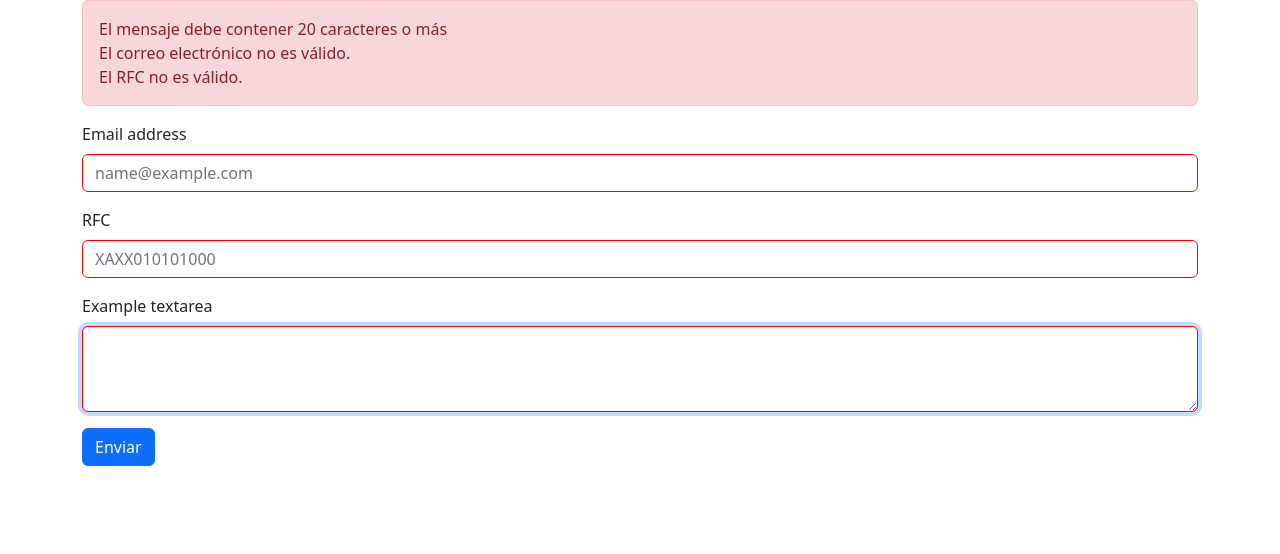
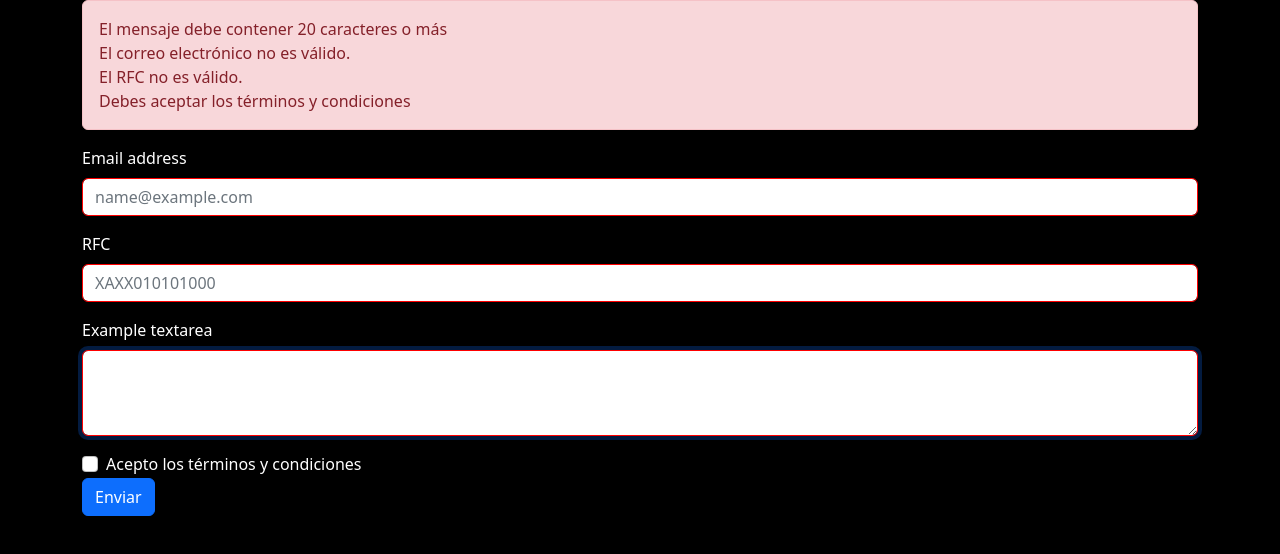
Before and after one commit to DavidESV7/CH21_EjerciciosStrings, a plain HTML site: page Ejercicio4/index.html in a window 1280 px wide. Both pictures are taken after a click on the button "Enviar". Drawn offline with nearby package versions, Linux system fonts and the light colour scheme.

Commit message:
Añadimos un check para las condiciones

```diff
--- a/Ejercicio4/index.html
+++ b/Ejercicio4/index.html
@@ -5,8 +5,14 @@
     <meta name="viewport" content="width=device-width, initial-scale=1">
     <title>Bootstrap demo</title>
     <link href="https://cdn.jsdelivr.net/npm/bootstrap@5.2.3/dist/css/bootstrap.min.css" rel="stylesheet" integrity="sha384-rbsA2VBKQhggwzxH7pPCaAqO46MgnOM80zW1RWuH61DGLwZJEdK2Kadq2F9CUG65" crossorigin="anonymous">
+    <style>
+      .bodyColor{
+        background-color: black;
+        color: white;
+      }
+    </style>
   </head>
-  <body>
+  <body class="bodyColor">
     <main class="container">
         <div class="alert alert-danger" role="alert" id="alertError" style="display: none;"></div>
 
@@ -22,7 +28,15 @@
             <label for="exampleFormControlTextarea1" class="form-label">Example textarea</label>
             <textarea class="form-control" id="exampleFormControlTextarea1" rows="3"></textarea>
           </div>
+          <div class="form-check">
+            <input class="form-check-input" type="checkbox" value="" id="flexCheckDefault">
+            <label class="form-check-label" for="flexCheckDefault">
+              Acepto los términos y condiciones
+            </label>
+          </div>
+
           <button type="button" class="btn btn-primary" id="btnEnviar">Enviar</button>
+
         </main>
         <script src="/Ejercicio4/js/main.js"></script>
     <script src="https://cdn.jsdelivr.net/npm/bootstrap@5.2.3/dist/js/bootstrap.bundle.min.js" integrity="sha384-kenU1KFdBIe4zVF0s0G1M5b4hcpxyD9F7jL+jjXkk+Q2h455rYXK/7HAuoJl+0I4" crossorigin="anonymous"></script>
--- a/Ejercicio4/js/main.js
+++ b/Ejercicio4/js/main.js
@@ -8,6 +8,7 @@
     let exampleFormControlInput1 = document.getElementById("exampleFormControlInput1"); //email
     let exampleFormControlInput2 = document.getElementById("exampleFormControlInput2"); // RFC
     let exampleFormControlTextarea1 = document.getElementById("exampleFormControlTextarea1");
+    let flexCheckDefault = document.getElementById("flexCheckDefault");
     let alertError = document.getElementById("alertError");
     exampleFormControlTextarea1.value = exampleFormControlTextarea1.value.trim();
     alertError.style.display="none";
@@ -52,6 +53,11 @@ if ((idTimeout != undefined) && (idTimeout != null)) {
     clearTimeout(idTimeout);
 }//idTimeout
 
+if (! flexCheckDefault.checked) {
+    alertError.innerHTML += "</br>Debes aceptar los términos y condiciones";
+}//! checked
+
+
 if (validos == 3) {
     idTimeout =setTimeout(function(){
         exampleFormControlTextarea1.style.border ="";
```
